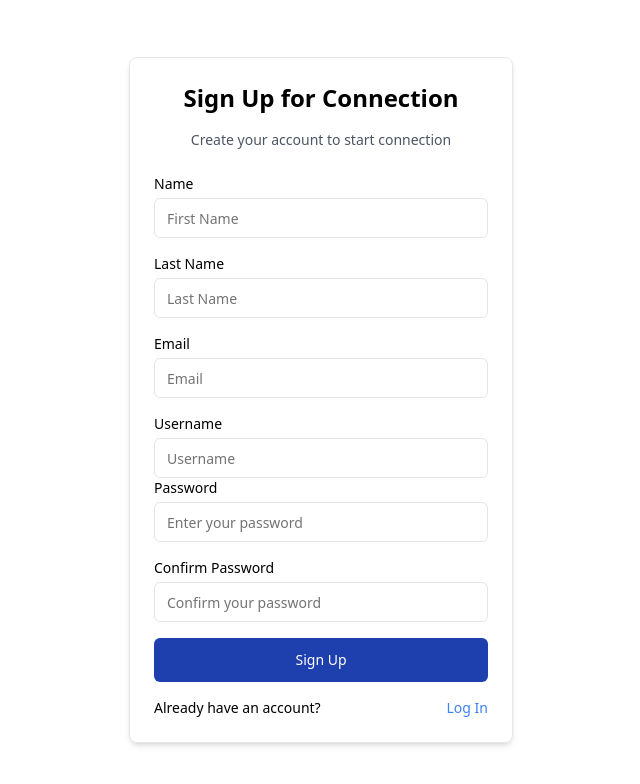
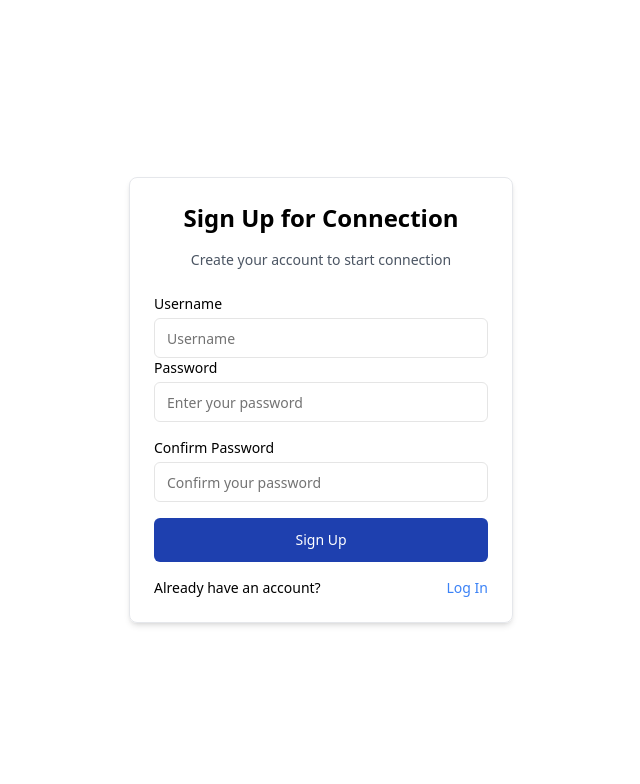
Before and after one commit to dzulia-2005/CrossLab, a React (Vite) app: page / in a window 1280 px wide. Shown: the top 784 px of the page, without its empty margins (319-959 px from the left). Built offline with nearby package versions, Linux system fonts and the light colour scheme; no server answers.

Commit message:
update auth and registration functionalities, add endpoints to make web-page accessible. Remove unnecessary fields from registration form

```diff
--- a/src/api/auth/index.tsx
+++ b/src/api/auth/index.tsx
@@ -24,9 +24,9 @@ export const signUp = ({ payload }: SignUpPayload) => {
     .post(AUTH_ENDPOINTS.SIGN_UP, {
       username: payload.username,
       password: payload.password,
-      first_name: payload.first_name || "", // Optional
-      last_name: payload.last_name || "", // Optional
-      email: payload.email || "", // Optional
+      // first_name: payload.first_name || "", // Optional
+      // last_name: payload.last_name || "", // Optional
+      // email: payload.email || "", // Optional
     })
     .then((res) => res.data)
     .catch((error) => {
--- a/src/api/auth/index.types.ts
+++ b/src/api/auth/index.types.ts
@@ -14,9 +14,9 @@ export type SignUpPayload = {
     username: string;
     password: string;
     confirmPassword: string;
-    first_name?: string;
-    last_name?: string;
-    email?: string;
+    // first_name?: string;
+    // last_name?: string;
+    // email?: string;
   };
 };
 
--- a/src/pages/auth/signUp/index.tsx
+++ b/src/pages/auth/signUp/index.tsx
@@ -16,9 +16,9 @@ const signUpFormDefaultValues: SignUpFormValues = {
   username: "",
   password: "",
   confirmPassword: "",
-  first_name: "",
-  last_name: "",
-  email: "",
+  // first_name: "",
+  // last_name: "",
+  // email: "",
 };
 
 const SignUp: React.FC = () => {
@@ -62,11 +62,11 @@ const SignUp: React.FC = () => {
         Create your account to start connection
       </p>
       <form onSubmit={handleSubmit(onSubmit)}>
-        <div className="mb-4">
+        {/* <div className="mb-4">
           <label htmlFor="name" className="block text-sm font-medium mb-1">
             Name
-          </label>
-          <Controller
+          </label> */}
+        {/* <Controller
             control={control}
             name="first_name"
             render={({ field: { onChange, value } }) => (
@@ -120,7 +120,7 @@ const SignUp: React.FC = () => {
           {errors.email && (
             <p className="text-red-800 text-sm">{errors.email.message}</p>
           )}
-        </div>
+        </div> */}
         <div className="mb-4">
           <label htmlFor="username" className="block text-sm font-medium mb-1">
             Username
```
